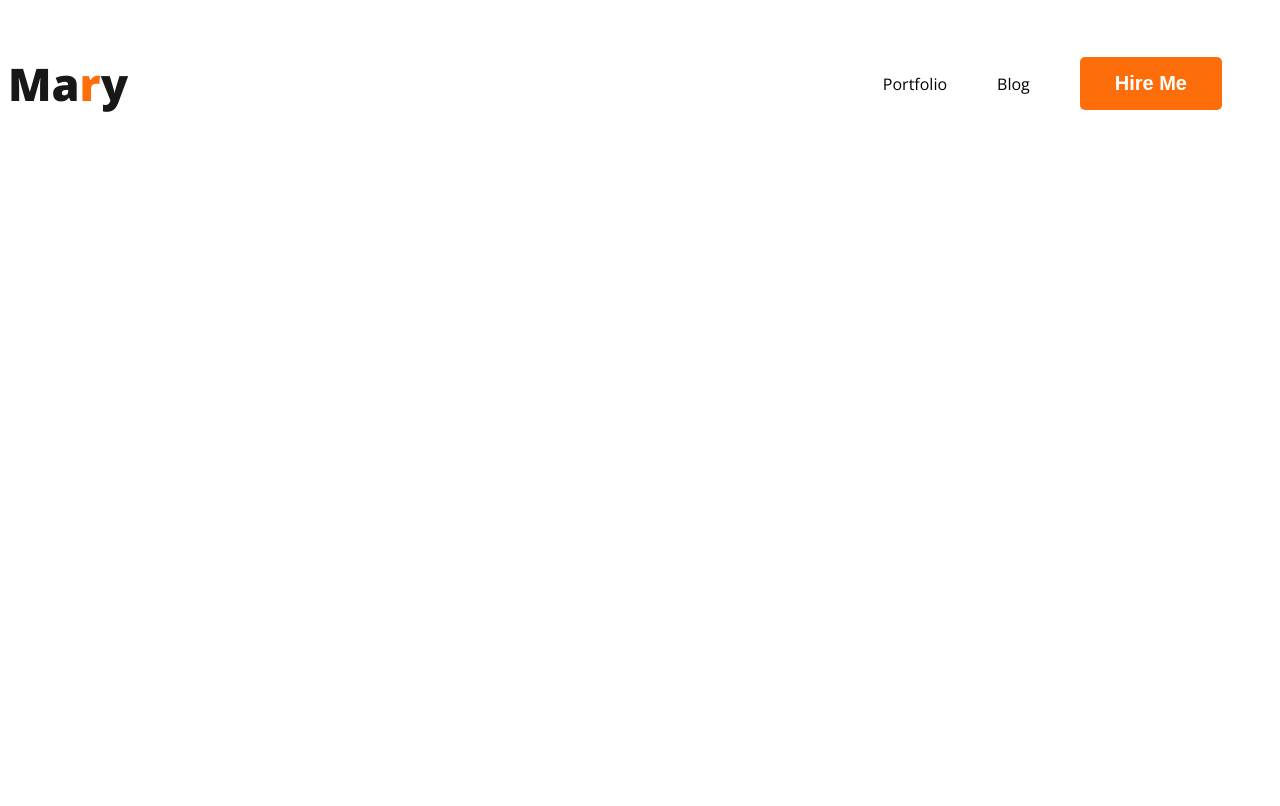
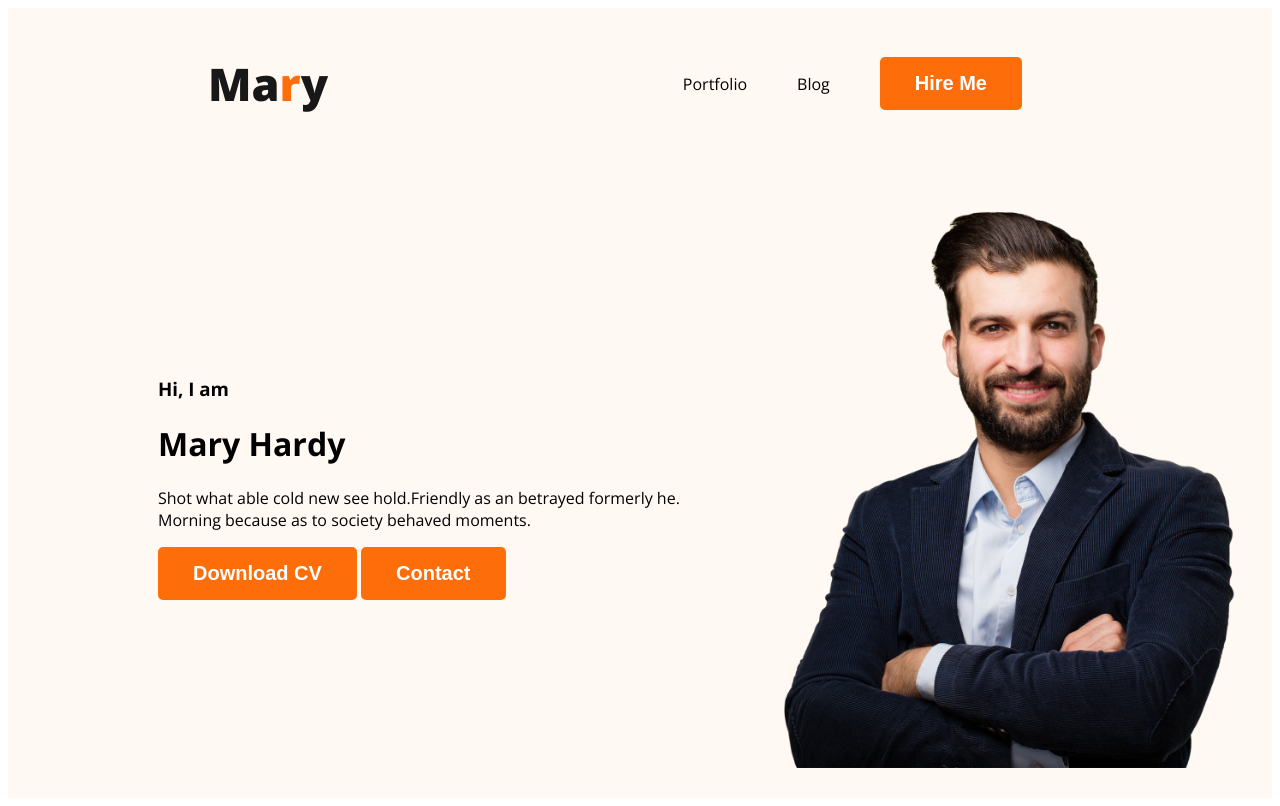
Before and after one commit to Farrington01/my-portfolio, a plain HTML site: page index.html in a window 1280 px wide. Drawn offline with nearby package versions, Linux system fonts and the light colour scheme.

Commit message:
added profile picture

```diff
--- a/index.html
+++ b/index.html
@@ -10,16 +10,27 @@
     <link rel="stylesheet" href="styles/portfolio.css">
 </head>
 <body>
-    <header>
+    <header class="header">
         <nav>
             <h3 class="nav-title">Ma<span class="text-primary">r</span>y</h3>
             <ul>
                 <li><a href=""></a>Portfolio</li>
                 <li><a href=""></a>Blog</li>
-                <li><button class="btn-primary" >Hire Me</button></li>
+                <li><button class="btn-primary">Hire Me</button></li>
 
             </ul>
         </nav>
+        <div class="banner">
+            <div class="banner-content">
+                <h3 class="banner-greeting"> Hi, I am</h3>
+                <h1 class="banner-title">Mary Hardy</h1>
+                <p>Shot what able cold new see hold.Friendly as an betrayed formerly he. Morning because as to society behaved moments.</p>
+                <button class="btn-primary">Download CV</button>
+
+                <button class="btn-primary">Contact</button>
+            </div>
+            <img class="profile-pic" src="images/hardy.png" alt="">
+        </div>
     </header>
 
     <main>
--- a/styles/portfolio.css
+++ b/styles/portfolio.css
@@ -22,6 +22,7 @@ nav {
     display: flex;
     justify-content: space-between;
     align-items: center;
+    margin: 0px 200px;
 }
 .nav-title {
     color: var(--dark-01, #181818);
@@ -41,3 +42,16 @@ nav a{
     text-decoration: none;
     color: #474747;
 }
+/* header related styles */
+.header{
+    background-color: #FFF8F3;
+
+}
+.banner{
+    padding: 30px 30px 30px 150px;
+    display: flex;
+    align-items: center;
+}
+.banner .profile-pic{
+    width: 500px;
+}
```
